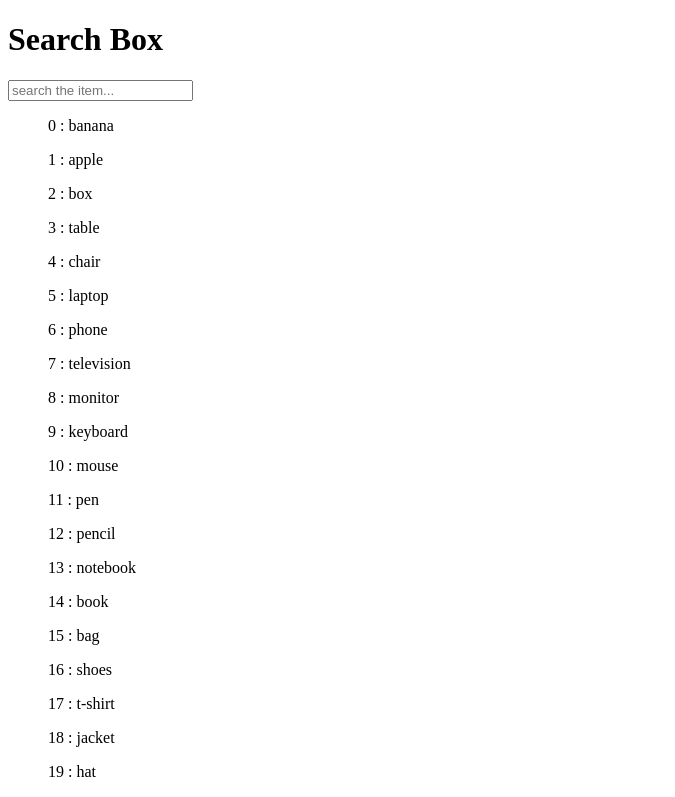
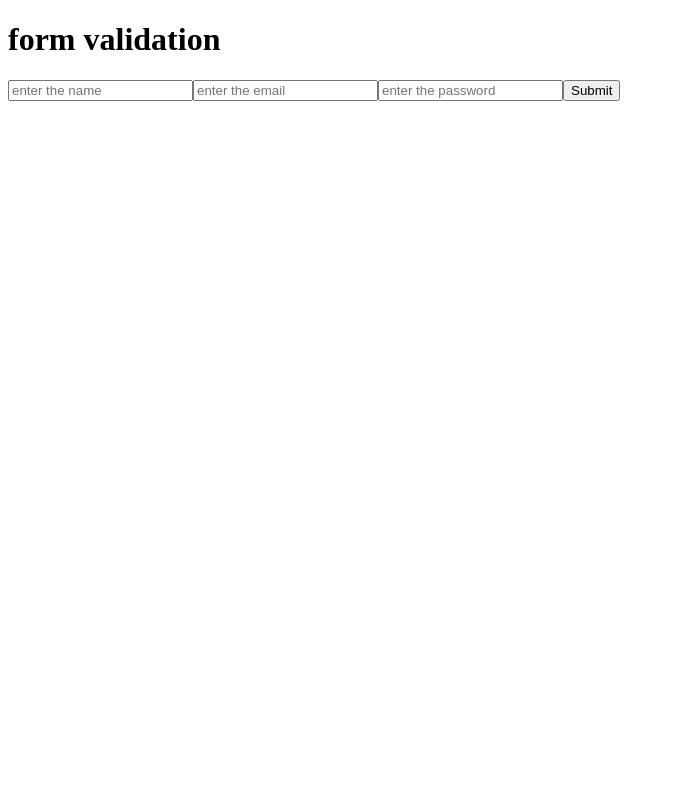
Before and after one commit to ramji023/React-practice, a React (Vite) app: page / in a window 1280 px wide. Shown: the top 797 px of the page, without its empty margins (0-675 px from the left). Built offline with nearby package versions, Linux system fonts and the light colour scheme.

Commit message:
implement form validation logic

```diff
--- a/src/App.tsx
+++ b/src/App.tsx
@@ -1,9 +1,9 @@
+import Form from "./interview Questions/formValidation/Form"
 
-import SearchBox from "./interview Questions/searchFilter/SearchBox"
 function App() {
   return (
     <>
-      <SearchBox />
+      <Form/>
     </>
   )
 }
--- /dev/null
+++ b/src/interview Questions/formValidation/Form.tsx
@@ -0,0 +1,44 @@
+import { useState } from "react";
+import { passwordValidation, nameValidation, emailValidation } from "./validation";
+const Form = () => {
+    const [formData, setFormData] = useState({
+        name: "",
+        email: "",
+        password: "",
+    })
+    const [error, setError] = useState<string>("");
+    function handleSubmit(e: React.FormEvent<HTMLFormElement>) {
+        e.preventDefault();
+        if (!nameValidation(formData.name)) {
+            throw setError("Name must be at least 3 characters long.")
+        }
+        if (!emailValidation(formData.email)) {
+            throw setError("Email: Must be a valid email.")
+        }
+        if (!passwordValidation(formData.password)) {
+            throw setError("Password: Must be at least 6 characters long.")
+        }
+
+        console.log("submit form data is : ", formData)
+        setFormData({
+            name: "",
+            email: "",
+            password: "",
+        })
+        setError("");
+    }
+    return (
+        <>
+            <h1>form validation</h1>
+            <form onSubmit={handleSubmit}>
+                <input type="text" value={formData.name} placeholder="enter the name" onChange={(e) => setFormData((prev) => ({ ...prev, name: e.target.value }))} />
+                <input type="email" value={formData.email} placeholder="enter the email" onChange={(e) => setFormData((prev) => ({ ...prev, email: e.target.value }))} />
+                <input type="password" value={formData.password} placeholder="enter the password" onChange={(e) => setFormData((prev) => ({ ...prev, password: e.target.value }))} />
+                <input type="submit" />
+            </form>
+            {error && <p>{error}</p>}
+        </>
+    )
+}
+
+export default Form;
--- /dev/null
+++ b/src/interview Questions/formValidation/validation.ts
@@ -0,0 +1,14 @@
+const emailRegex = /^[a-zA-Z0-9._%+-]+@[a-zA-Z0-9.-]+\.[a-zA-Z]{2,}$/;
+const passwordRegex = /^(?=.*\d).{6,}$/;
+const nameRegex = /^[a-zA-Z]{3,}$/;
+export function emailValidation(email: string) {
+    return emailRegex.test(email);
+}
+
+export function passwordValidation(password: string) {
+    return passwordRegex.test(password);
+}
+
+export function nameValidation(name: string) {
+    return nameRegex.test(name);
+}
```
